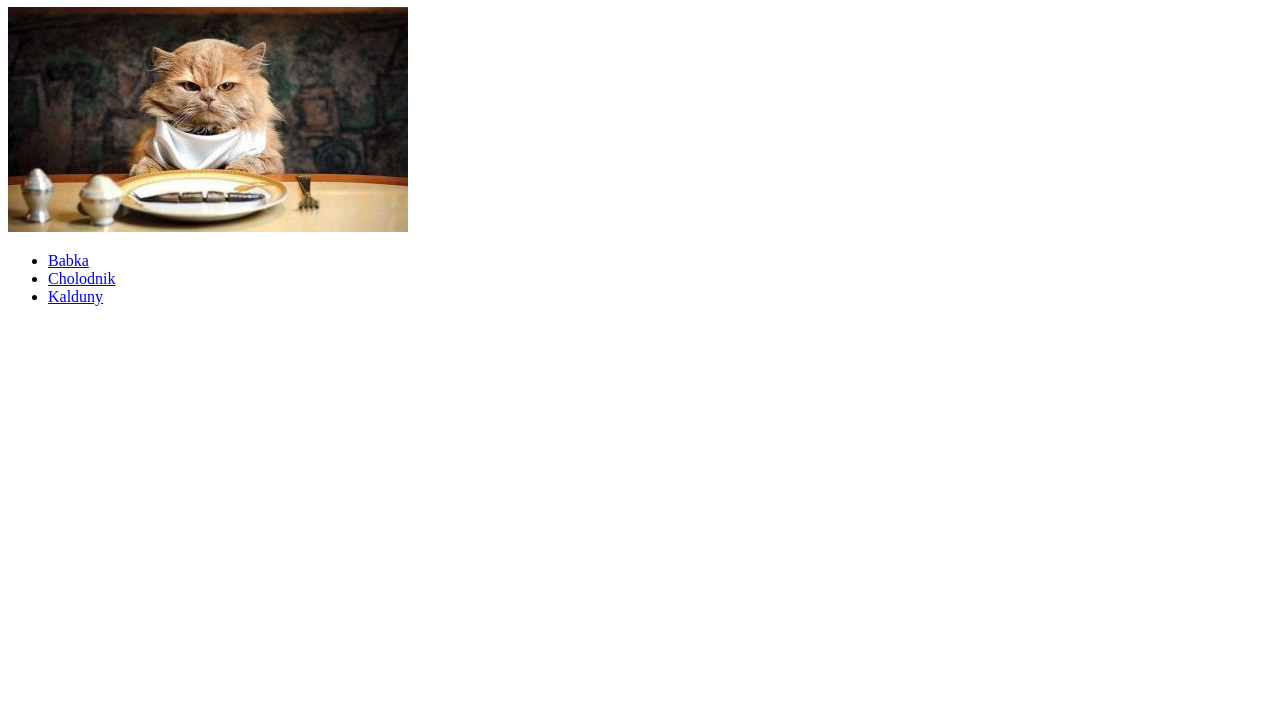
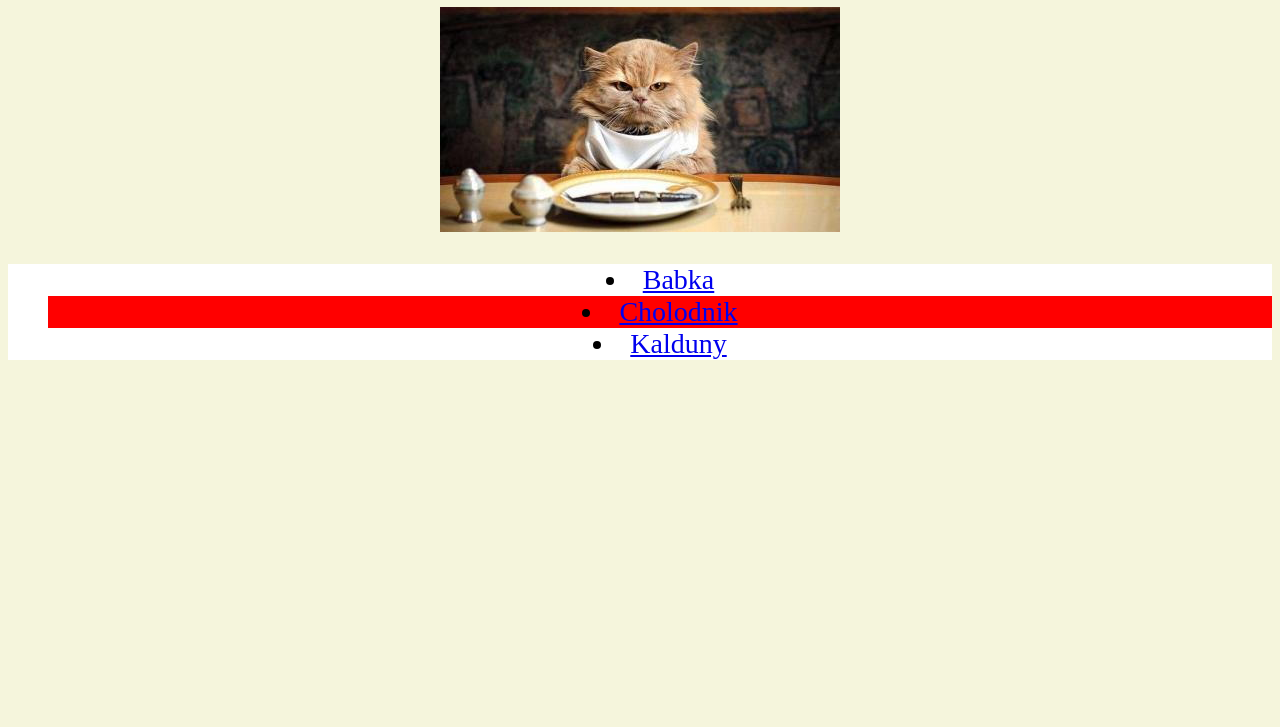
Before and after one commit to Cuthbert21/odin-recipes, a plain HTML site: page index.html in a window 1280 px wide. Shown: the part 73-800 px from the top of the page. Drawn offline with Linux system fonts and the light colour scheme.

Commit message:
Add styles.css and beautify the project

```diff
--- a/index.html
+++ b/index.html
@@ -4,15 +4,16 @@
     <head>
         <meta charset="UTF-8">
         <title>Odin Recipes</title>
+        <link rel="stylesheet" href="styles.css">
     </head>
 
     <body>
         <h1>Odin Recipes</h1>
         <img src="./images/cat.jpg">
-        <ul>
-            <li><a href="recipes/babka.html">Babka</a></li>
-            <li><a href="recipes/cholodnik.html">Cholodnik</a></li>
-            <li><a href="recipes/kalduny.html">Kalduny</a></li>
+        <ul class="main-page">
+            <li class="white"><a href="recipes/babka.html">Babka</a></li>
+            <li class="red"><a href="recipes/cholodnik.html">Cholodnik</a></li>
+            <li class="white"><a href="recipes/kalduny.html">Kalduny</a></li>
           </ul>
     </body>
 </html>
--- /dev/null
+++ b/styles.css
@@ -0,0 +1,33 @@
+body {
+    font-family: "Times New Roman", serif;
+    text-align: center;
+    background-color: beige;
+}
+
+h1 {
+    background-color: white;
+    color: red;
+}
+
+h3 {
+    background-color: white;
+    color: red;
+}
+
+.main-page {
+    font-size: 28px;
+}
+
+ul {
+    text-align: center;
+    list-style-position: inside;
+    background-color: white;
+}
+
+ol {
+    text-align: justify;
+}
+
+.red {
+    background-color: red;
+}
```
Also changed, not shown: recipes/babka.html (+1 -0 lines), recipes/cholodnik.html (+1 -0 lines), recipes/kalduny.html (+1 -0 lines).
